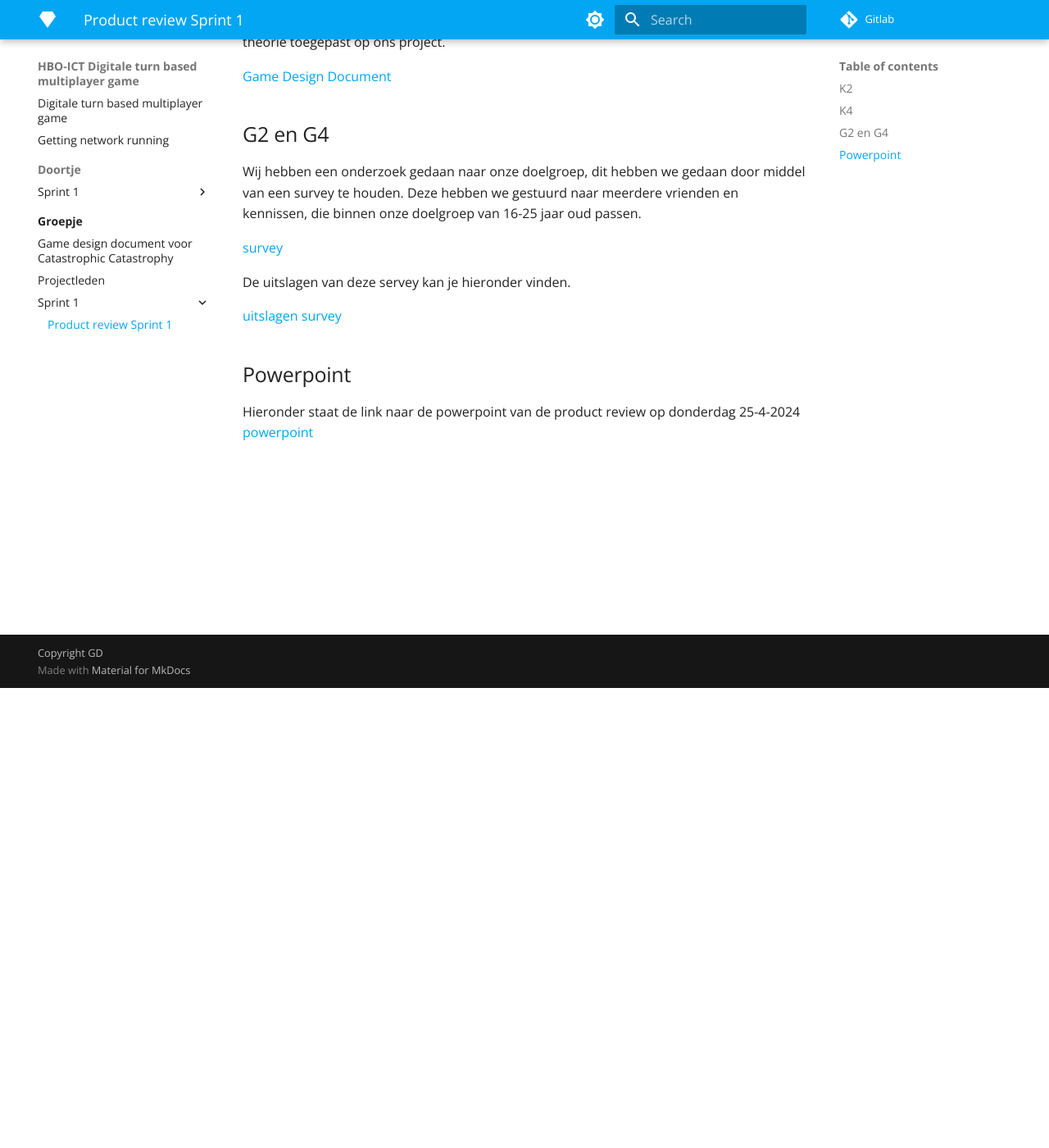
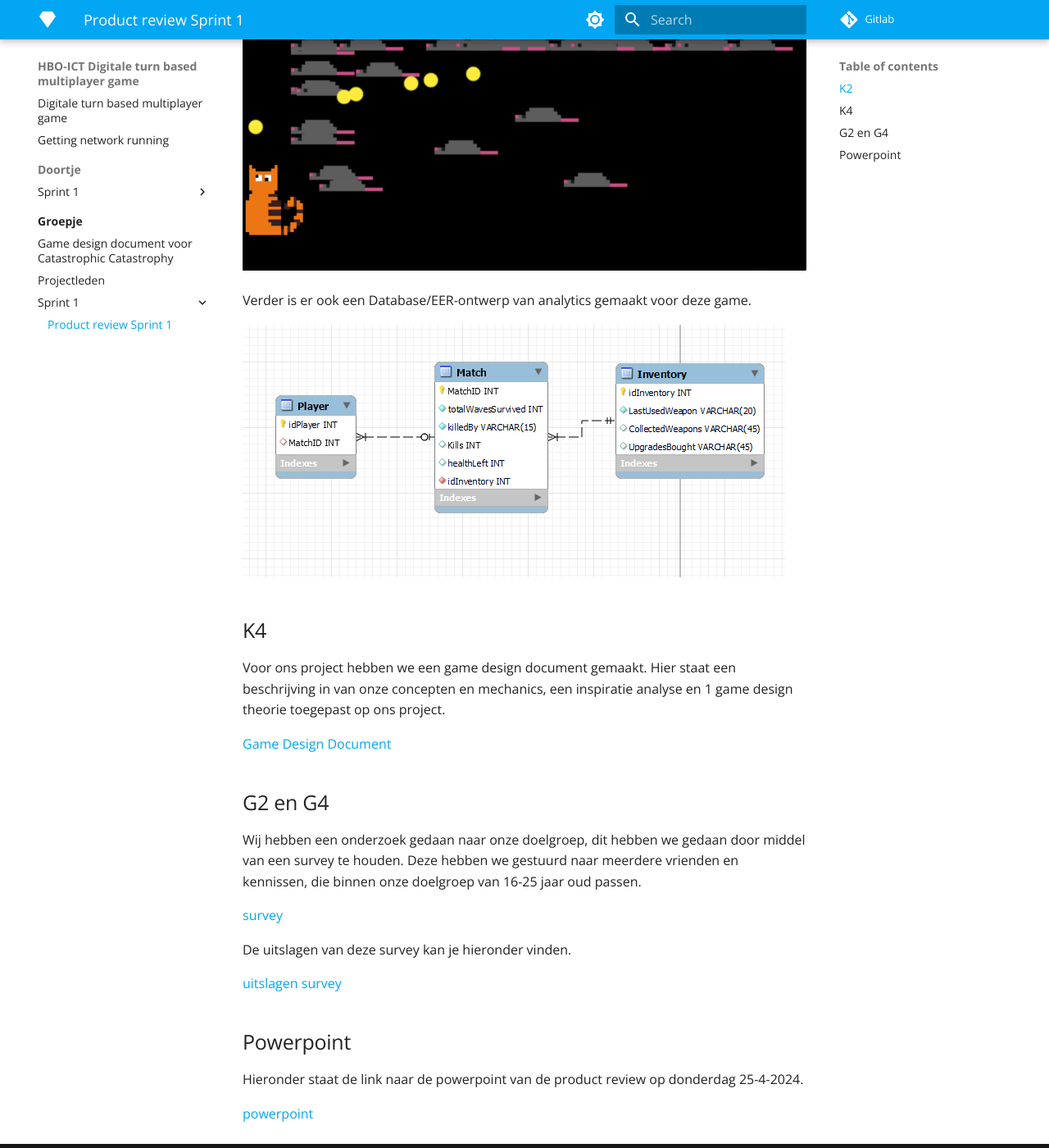
Before and after one commit to Doortje-Geuze/catastrophic-catastrophe, an MkDocs documentation site: the page built from docs/Groepje/Sprint 1/Product-Review-sprint-1.md, in a window 1280 px wide and 1400 px high, scrolled down 561 px. Shown: the whole window at 82% size. Built offline with MkDocs 1.6.1 and Material for MkDocs 9.7.7, drawn with Linux system fonts in a browser that asks for light colours; nearby versions of some CDN libraries; library files that are not in the unit come from our copies.

Commit message:
Product Review Formatting

```diff
--- a/docs/Groepje/Sprint 1/Product-Review-sprint-1.md
+++ b/docs/Groepje/Sprint 1/Product-Review-sprint-1.md
@@ -3,11 +3,11 @@
 ## K2
 Voor deze sprint hebben wij een prototype gemaakt, wij hebben gekozen om deze in Monogame te maken. Voor dit prototype hebben we concept art gebruikt. Het prototype bestaat uit: een gameloop (de speler kan bewegen, winnen en verliezen), er zijn vijanden die bewegen en kunnen schieten en er is interactie tussen speler en vijand.
 
-![prototype](/docs/Groepje/Sprint%201/PrototypeGameSprint1.png)
+![Prototype](../../images/PrototypeGameSprint1.png)
 
 Verder is er ook een Database/EER-ontwerp van analytics gemaakt voor deze game.
 
-![EER](/docs/Groepje/Sprint%201/EERSprint1.PNG)
+![EER](../../images/EERSprint1.PNG)
 
 ## K4
 Voor ons project hebben we een game design document gemaakt. Hier staat een beschrijving in van onze concepten en mechanics, een inspiratie analyse en 1 game design theorie toegepast op ons project.
@@ -19,10 +19,11 @@ Wij hebben een onderzoek gedaan naar onze doelgroep, dit hebben we gedaan door m
 
 [survey](https://docs.google.com/forms/d/1FivExYb0LXbCOSD4Vz9-DgLNRBpKKrlBVcoj90mwMfI/viewform?edit_requested=true)
 
-De uitslagen van deze servey kan je hieronder vinden.
+De uitslagen van deze survey kan je hieronder vinden.
 
 [uitslagen survey](https://icthva-my.sharepoint.com/:w:/r/personal/doortje_geuze_hva_nl/Documents/UItslagen%20survey%20sprint%201.docx?d=w143b0feba56243229cc580c6ca38994c&csf=1&web=1&e=xkGcKK)
 
 ## Powerpoint
-Hieronder staat de link naar de powerpoint van de product review op donderdag 25-4-2024
+Hieronder staat de link naar de powerpoint van de product review op donderdag 25-4-2024.
+
 [powerpoint](https://icthva-my.sharepoint.com/:p:/g/personal/doortje_geuze_hva_nl/ET2KNq-a9dVCk9MSghZM9c0B4TnQk839jBKlGgmF1swbtw?e=cYC78s)
```
Also changed, not shown: docs/images/EERSprint1.PNG (renamed from docs/Groepje/Sprint 1/EERSprint1.PNG), docs/images/PrototypeGameSprint1.png (renamed from docs/Groepje/Sprint 1/PrototypeGameSprint1.png).
